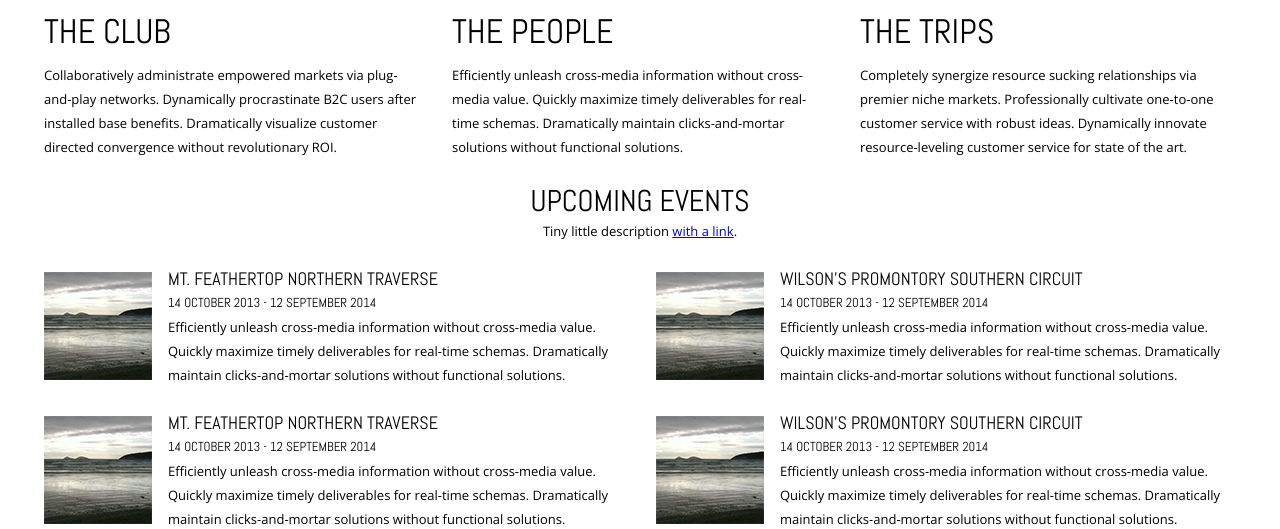
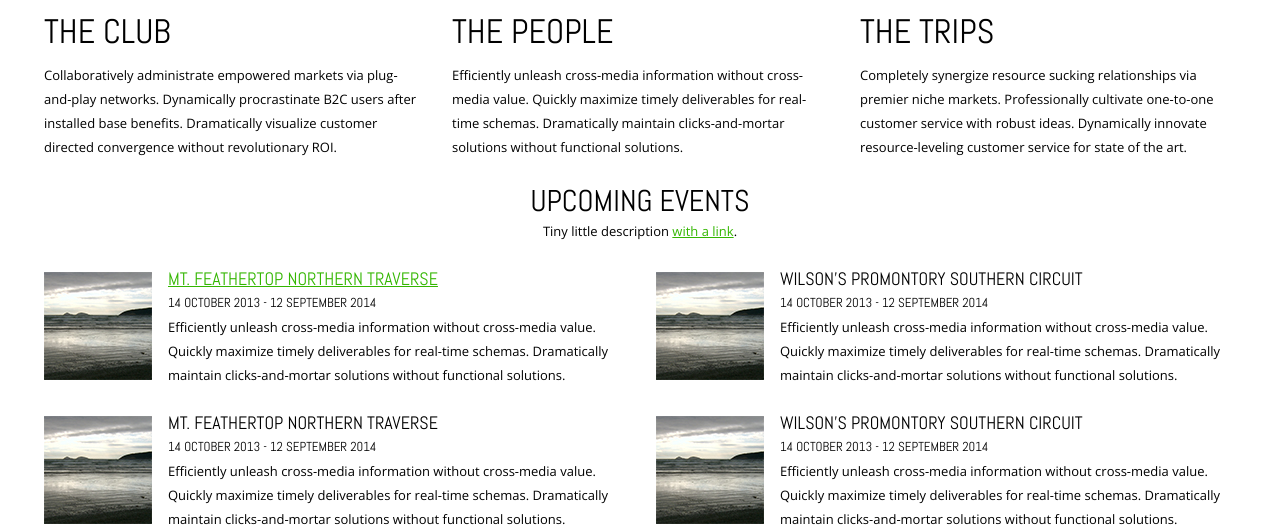
Before and after one commit to normandy153/serina, a PHP site: page / in a window 1280 px wide. Shown: the part 268-797 px from the top of the page. Run offline with PHP 8.4, Linux system fonts and the light colour scheme.

Commit message:
Add link colour

```diff
--- a/prototypes/responsive/index.html
+++ b/prototypes/responsive/index.html
@@ -74,9 +74,9 @@
 							<img src='./event-avatar.jpg' alt='' title='' />
 						</div>
 						<div class='description'>
-							<h4>Mt. Feathertop Northern Traverse</h4>
+							<h4><a href='#'>Mt. Feathertop Northern Traverse</a></h4>
+							<span class='event-datetime'>14 October 2013 - 12 September 2014</span>
 							<p>
-								<span class='event-datetime'>14 October 2013 - 12 September 2014</span>
 								Efficiently unleash cross-media information without cross-media value. Quickly maximize timely deliverables for real-time schemas. Dramatically maintain clicks-and-mortar solutions without functional solutions.
 							</p>
 						</div>
--- a/prototypes/responsive/typography.css
+++ b/prototypes/responsive/typography.css
@@ -5,6 +5,9 @@ body {
 	/*background: url('./baseline.gif')*/
 }
 
+a {
+	color: #33b600;
+}
 h1, h2, h3, h4, h5, h6,
 .event-listing .description span {
 	font-family: 'Abel', sans-serif;
```
